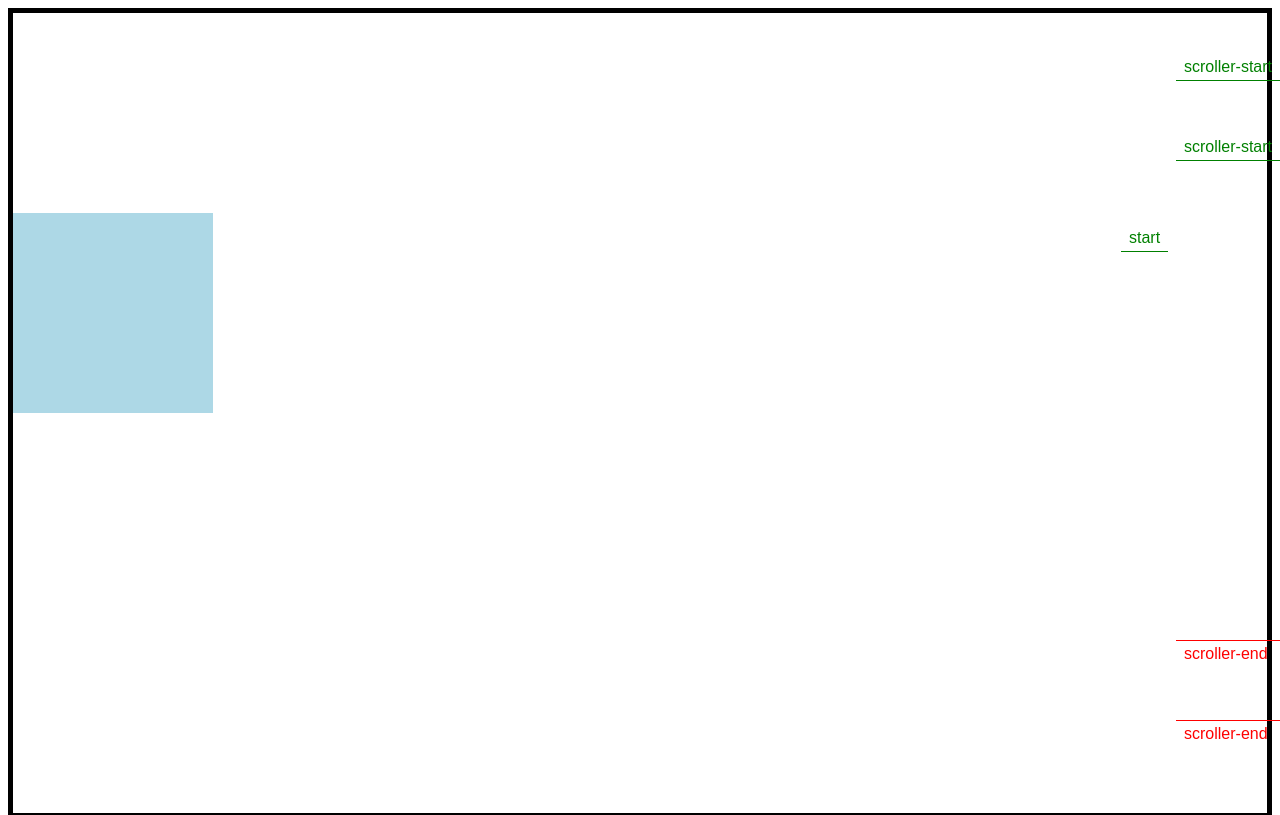
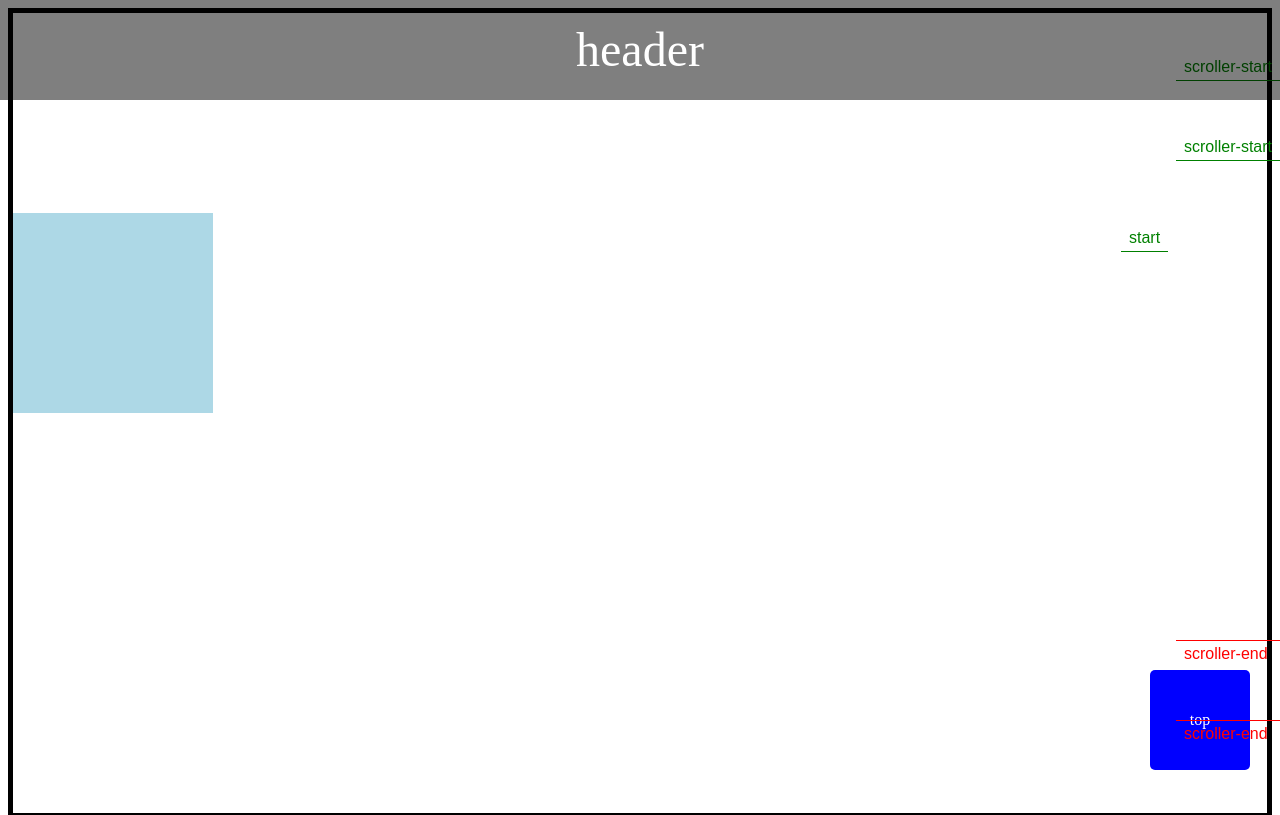
Before and after one commit to odada-o/wdp0503, a plain HTML site: page 05-js/scroll-gsap.html in a window 1280 px wide. Shown: the top 815 px of the page. Drawn offline with nearby package versions, Linux system fonts and the light colour scheme.

Commit message:
header css

```diff
--- a/05-js/scroll-gsap.html
+++ b/05-js/scroll-gsap.html
@@ -4,9 +4,35 @@
         <meta charset="UTF-8" />
         <meta name="viewport" content="width=device-width, initial-scale=1.0" />
         <title>scroll gsap</title>
+        <script src="https://cdnjs.cloudflare.com/ajax/libs/jquery/3.7.1/jquery.min.js"></script>
         <script src="https://cdn.jsdelivr.net/npm/gsap@3.12.5/dist/gsap.min.js"></script>
         <script src="https://cdn.jsdelivr.net/npm/gsap@3.12.5/dist/ScrollTrigger.min.js"></script>
         <style>
+            #header {
+                position: fixed;
+                top: 0;
+                left: 0;
+                z-index: 1000;
+                width: 100%;
+                height: 100px;
+                background: rgba(0, 0, 0, 0.5);
+                color: #fff;
+                text-align: center;
+                line-height: 100px;
+                font-size: 3rem;
+            }
+            #to-top {
+                position: fixed;
+                bottom: 30px;
+                right: 30px;
+                width: 100px;
+                height: 100px;
+                background: blue;
+                color: #fff;
+                text-align: center;
+                line-height: 100px;
+                border-radius: 5px;
+            }
             .container div {
                 width: 100px;
                 height: 100px;
@@ -39,6 +65,7 @@
         </style>
     </head>
     <body>
+        <div id="header">header</div>
         <section class="sec1">
             <div class="box1"></div>
         </section>
@@ -51,6 +78,7 @@
             <div class="item2"></div>
             <div class="item3"></div>
         </div>
+        <div id="to-top">top</div>
         <script>
             gsap.registerPlugin(ScrollTrigger);
 
```
